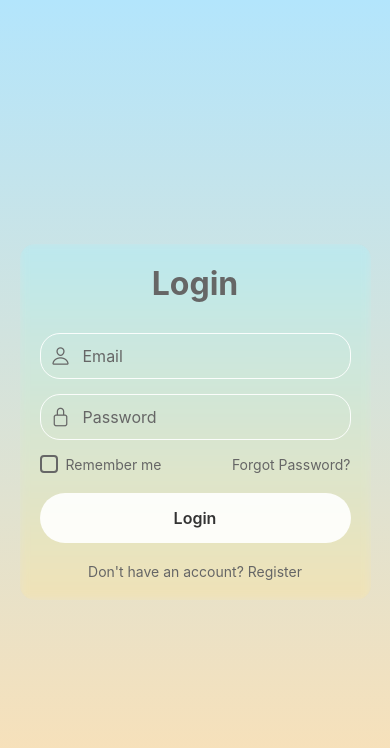
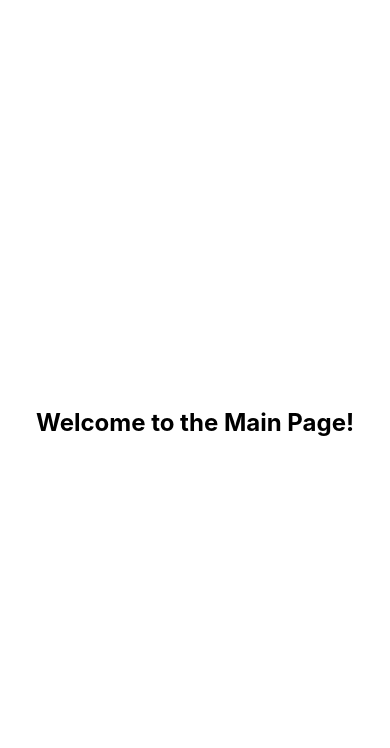
Before and after one commit to HackSprout/MedLynk, a React Native app in the folder AppUI/: screen /Home in a window 390 px wide. Shown: the top 748 px of the page. Built offline with nearby package versions, Linux system fonts and the light colour scheme.

Commit message:
email logic added

```diff
--- a/AppUI/App.js
+++ b/AppUI/App.js
@@ -1,12 +1,18 @@
-import { StatusBar } from 'expo-status-bar';
-import { StyleSheet, Text, View, SafeAreaView } from 'react-native';
+import React from 'react';
+import { NavigationContainer } from '@react-navigation/native';
+import { createNativeStackNavigator } from '@react-navigation/native-stack';
 import Login from './screen/login';
+import Main from './screen/home'
+
+const Stack = createNativeStackNavigator();
 
 export default function App() {
   return (
-    <SafeAreaView style={{ flex: 1 }}>
-      <Login />
-      <StatusBar style="light" backgroundColor="#000" />
-    </SafeAreaView>
+    <NavigationContainer>
+      <Stack.Navigator screenOptions={{ headerShown: false }}>
+        <Stack.Screen name="Login" component={Login} />
+        <Stack.Screen name="Home" component={Main} />
+      </Stack.Navigator>
+    </NavigationContainer>
   );
 }
--- a/AppUI/package.json
+++ b/AppUI/package.json
@@ -11,6 +11,8 @@
   "dependencies": {
     "@expo/metro-runtime": "~4.0.1",
     "@expo/vector-icons": "^14.0.4",
+    "@react-navigation/native": "^7.1.5",
+    "@react-navigation/native-stack": "^7.3.9",
     "expo": "~52.0.43",
     "expo-blur": "^14.0.3",
     "expo-linear-gradient": "^14.0.2",
@@ -18,6 +20,10 @@
     "react": "18.3.1",
     "react-dom": "18.3.1",
     "react-native": "0.76.9",
+    "react-native-gesture-handler": "~2.20.2",
+    "react-native-reanimated": "~3.16.1",
+    "react-native-safe-area-context": "4.12.0",
+    "react-native-screens": "~4.4.0",
     "react-native-web": "~0.19.13"
   },
   "devDependencies": {
--- /dev/null
+++ b/AppUI/screen/home.js
@@ -0,0 +1,23 @@
+import React from 'react';
+import { View, Text, StyleSheet } from 'react-native';
+
+export default function Home() {
+  return (
+    <View style={styles.container}>
+      <Text style={styles.title}>Welcome to the Main Page!</Text>
+    </View>
+  );
+}
+
+const styles = StyleSheet.create({
+  container: {
+    flex: 1,
+    justifyContent: 'center',
+    alignItems: 'center',
+    backgroundColor: '#fff',
+  },
+  title: {
+    fontSize: 24,
+    fontWeight: 'bold',
+  },
+});
--- a/AppUI/screen/login.js
+++ b/AppUI/screen/login.js
@@ -3,19 +3,39 @@ import { View, Text, TextInput, TouchableOpacity, Alert, StyleSheet } from 'reac
 import { LinearGradient } from 'expo-linear-gradient';
 import { Ionicons } from '@expo/vector-icons';
 import { BlurView } from 'expo-blur';
+import { useNavigation } from '@react-navigation/native';
+
 
 export default function Login() {
     const [email, setEmail] = useState('');
     const [password, setPassword] = useState('');
     const [rememberMe, setRememberMe] = useState(false);
+    const navigation = useNavigation();
 
     const handleLogin = () => {
+        const allowedDomains = [
+            'gmail.com', 'yahoo.com', 'outlook.com',
+            'hotmail.com', 'icloud.com', 'aol.com',
+            'protonmail.com', 'zoho.com', 'gmx.com',
+            'yandex.com', 'mail.com'
+        ];
+
+        const emailRegex = /^[^\s@]+@[^\s@]+\.[^\s@]+$/;
+
         if (!email || !password) {
-            Alert.alert('Error', 'Please enter both username and password');
+            Alert.alert('Error', 'Please enter both email and password');
+        } else if (!emailRegex.test(email)) {
+            Alert.alert('Invalid Email', 'Please enter a valid email address');
         } else {
-            Alert.alert('Logged In', `Welcome, ${email}!`);
+            const emailDomain = email.split('@')[1];
+            if (!allowedDomains.includes(emailDomain)) {
+                Alert.alert('Invalid Domain', 'Please use a supported email provider');
+            } else {
+                navigation.navigate('Home');
+            }
         }
     };
+
 
     return (
         <LinearGradient
```
Also changed, not shown: 1 other file (tests, documents, lock files or other folders).
